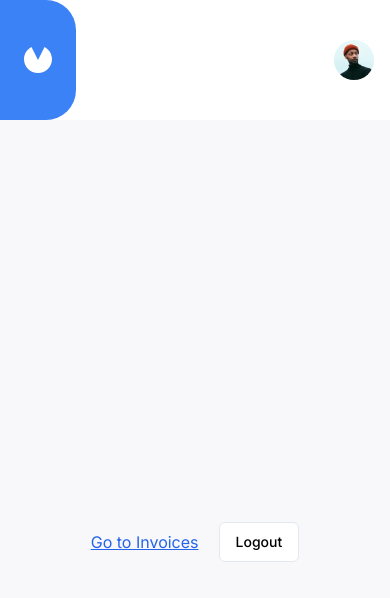
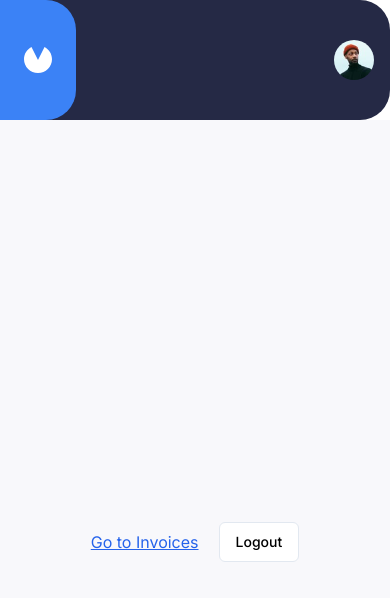
Before and after one commit to AliSherTR/Invoicify-cruds, a Next.js app: page / in a window 390 px wide. Shown: the top 598 px of the page. Built offline with nearby package versions, Linux system fonts and the light colour scheme.

Commit message:
added notifications

```diff
--- a/app/api/invoices/[id]/route.js
+++ b/app/api/invoices/[id]/route.js
@@ -1,6 +1,7 @@
 import { connectDB } from "@/lib/db/connectDb";
 import invoice from "@/lib/models/invoice";
 import { revalidatePath } from "next/cache";
+import { redirect } from "next/navigation";
 import { NextResponse } from "next/server";
 
 export const GET = async (request, { params }) => {
@@ -26,7 +27,7 @@
         await connectDB();
         const data = await invoice.findByIdAndDelete(id);
         revalidatePath(`/invoice`);
-        return NextResponse.json({ message: "success", data: data });
+        return NextResponse.json({ message: "success" });
     } catch (error) {
         // Return an error response
         return NextResponse.json(
--- a/app/layout.jsx
+++ b/app/layout.jsx
@@ -2,6 +2,7 @@
 import "./globals.css";
 import SideBar from "@/components/SideBar";
 import { ThemeProvider } from "@/components/theme-provider";
+import { Toaster } from "@/components/ui/toaster";
 
 const inter = Inter({ subsets: ["latin"] });
 
@@ -22,13 +23,13 @@
                         disableTransitionOnChange
                     >
                         <div className=" lg:col-start-1 lg:col-end-1 col-start-1 col-span-full">
-                        <SideBar />
-
+                            <SideBar />
                         </div>
 
                         <main className="lg:col-start-2 bg-[#f8f8fb] dark:bg-[#141625] col-span-full min-h-screen flex items-center justify-center overflow-auto ">
                             <div className=" max-w-[1200px] m-auto w-full">
                                 {children}
+                                <Toaster />
                             </div>
                         </main>
                     </ThemeProvider>
--- a/components/AddInvoice.jsx
+++ b/components/AddInvoice.jsx
@@ -58,7 +58,7 @@
 
         formAction(formData);
 
-        reset();
+        // reset();
     };
 
     const calculateTotal = (index) => {
--- a/components/DeleteInvoice.jsx
+++ b/components/DeleteInvoice.jsx
@@ -9,7 +9,11 @@
     AlertDialogTitle,
 } from "@/components/ui/alert-dialog";
 import { Button } from "./ui/button";
+import { useRouter } from "next/navigation";
+import { useToast } from "./ui/use-toast";
 export default function DeleteInvoice({ invoice_id }) {
+    const router = useRouter();
+    const { toast } = useToast();
     const handleDeleteInvoice = async () => {
         try {
             const res = await fetch(
@@ -18,7 +22,7 @@
                     method: "DELETE",
                 }
             );
-            console.log("Invoice deleted successfully:");
+            router.push("/invoice");
         } catch (error) {
             console.error("Error deleting invoice:", error);
         }
@@ -38,10 +42,16 @@
                 <AlertDialogCancel className="rounded-full">
                     Cancel
                 </AlertDialogCancel>
+
                 <Button
                     variant="destructive"
                     className="rounded-full mx-1"
-                    onClick={handleDeleteInvoice}
+                    onClick={() => {
+                        handleDeleteInvoice();
+                        toast({
+                            description: "Successfully deleted the invoice",
+                        });
+                    }}
                 >
                     Delete
                 </Button>
--- a/components/SideBar.jsx
+++ b/components/SideBar.jsx
@@ -6,7 +6,7 @@
 
 export default function SideBar() {
     return (
-        <aside className="lg:h-screen  bg-transparent relative z-50 rounded-tr-[30px] rounded-br-[30px] border-none flex lg:flex-col overflow-hidden">
+        <aside className="lg:h-screen relative z-50 rounded-tr-[30px] rounded-br-[30px] bg-[#252945] border-none flex lg:flex-col overflow-hidden">
             <Logo />
 
             <div className=" flex lg:flex-col lg:w-full lg:items-center lg:justify-center flex-1 items-end justify-end gap-x-5 me-4 lg:me-0">
@@ -23,7 +23,6 @@
                     />
                 </div>
             </div>
-
         </aside>
     );
 }
--- /dev/null
+++ b/components/ui/toast.jsx
@@ -0,0 +1,83 @@
+"use client";
+import * as React from "react"
+import * as ToastPrimitives from "@radix-ui/react-toast"
+import { cva } from "class-variance-authority";
+import { X } from "lucide-react"
+
+import { cn } from "@/lib/utils"
+
+const ToastProvider = ToastPrimitives.Provider
+
+const ToastViewport = React.forwardRef(({ className, ...props }, ref) => (
+  <ToastPrimitives.Viewport
+    ref={ref}
+    className={cn(
+      "fixed top-0 z-[100] flex max-h-screen w-full flex-col-reverse p-4 sm:bottom-0 sm:right-0 sm:top-auto sm:flex-col md:max-w-[420px]",
+      className
+    )}
+    {...props} />
+))
+ToastViewport.displayName = ToastPrimitives.Viewport.displayName
+
+const toastVariants = cva(
+  "group pointer-events-auto relative flex w-full items-center justify-between space-x-4 overflow-hidden rounded-md border border-slate-200 p-6 pr-8 shadow-lg transition-all data-[swipe=cancel]:translate-x-0 data-[swipe=end]:translate-x-[var(--radix-toast-swipe-end-x)] data-[swipe=move]:translate-x-[var(--radix-toast-swipe-move-x)] data-[swipe=move]:transition-none data-[state=open]:animate-in data-[state=closed]:animate-out data-[swipe=end]:animate-out data-[state=closed]:fade-out-80 data-[state=closed]:slide-out-to-right-full data-[state=open]:slide-in-from-top-full data-[state=open]:sm:slide-in-from-bottom-full dark:border-slate-800",
+  {
+    variants: {
+      variant: {
+        default: "border bg-white text-slate-950 dark:bg-slate-950 dark:text-slate-50",
+        destructive:
+          "destructive group border-red-500 bg-red-500 text-slate-50 dark:border-red-900 dark:bg-red-900 dark:text-slate-50",
+      },
+    },
+    defaultVariants: {
+      variant: "default",
+    },
+  }
+)
+
+const Toast = React.forwardRef(({ className, variant, ...props }, ref) => {
+  return (
+    (<ToastPrimitives.Root
+      ref={ref}
+      className={cn(toastVariants({ variant }), className)}
+      {...props} />)
+  );
+})
+Toast.displayName = ToastPrimitives.Root.displayName
+
+const ToastAction = React.forwardRef(({ className, ...props }, ref) => (
+  <ToastPrimitives.Action
+    ref={ref}
+    className={cn(
+      "inline-flex h-8 shrink-0 items-center justify-center rounded-md border border-slate-200 bg-transparent px-3 text-sm font-medium ring-offset-white transition-colors hover:bg-slate-100 focus:outline-none focus:ring-2 focus:ring-slate-950 focus:ring-offset-2 disabled:pointer-events-none disabled:opacity-50 group-[.destructive]:border-slate-100/40 group-[.destructive]:hover:border-red-500/30 group-[.destructive]:hover:bg-red-500 group-[.destructive]:hover:text-slate-50 group-[.destructive]:focus:ring-red-500 dark:border-slate-800 dark:ring-offset-slate-950 dark:hover:bg-slate-800 dark:focus:ring-slate-300 dark:group-[.destructive]:border-slate-800/40 dark:group-[.destructive]:hover:border-red-900/30 dark:group-[.destructive]:hover:bg-red-900 dark:group-[.destructive]:hover:text-slate-50 dark:group-[.destructive]:focus:ring-red-900",
+      className
+    )}
+    {...props} />
+))
+ToastAction.displayName = ToastPrimitives.Action.displayName
+
+const ToastClose = React.forwardRef(({ className, ...props }, ref) => (
+  <ToastPrimitives.Close
+    ref={ref}
+    className={cn(
+      "absolute right-2 top-2 rounded-md p-1 text-slate-950/50 opacity-0 transition-opacity hover:text-slate-950 focus:opacity-100 focus:outline-none focus:ring-2 group-hover:opacity-100 group-[.destructive]:text-red-300 group-[.destructive]:hover:text-red-50 group-[.destructive]:focus:ring-red-400 group-[.destructive]:focus:ring-offset-red-600 dark:text-slate-50/50 dark:hover:text-slate-50",
+      className
+    )}
+    toast-close=""
+    {...props}>
+    <X className="h-4 w-4" />
+  </ToastPrimitives.Close>
+))
+ToastClose.displayName = ToastPrimitives.Close.displayName
+
+const ToastTitle = React.forwardRef(({ className, ...props }, ref) => (
+  <ToastPrimitives.Title ref={ref} className={cn("text-sm font-semibold", className)} {...props} />
+))
+ToastTitle.displayName = ToastPrimitives.Title.displayName
+
+const ToastDescription = React.forwardRef(({ className, ...props }, ref) => (
+  <ToastPrimitives.Description ref={ref} className={cn("text-sm opacity-90", className)} {...props} />
+))
+ToastDescription.displayName = ToastPrimitives.Description.displayName
+
+export { ToastProvider, ToastViewport, Toast, ToastTitle, ToastDescription, ToastClose, ToastAction };
--- /dev/null
+++ b/components/ui/toaster.jsx
@@ -0,0 +1,35 @@
+"use client"
+
+import {
+  Toast,
+  ToastClose,
+  ToastDescription,
+  ToastProvider,
+  ToastTitle,
+  ToastViewport,
+} from "@/components/ui/toast"
+import { useToast } from "@/components/ui/use-toast"
+
+export function Toaster() {
+  const { toasts } = useToast()
+
+  return (
+    (<ToastProvider>
+      {toasts.map(function ({ id, title, description, action, ...props }) {
+        return (
+          (<Toast key={id} {...props}>
+            <div className="grid gap-1">
+              {title && <ToastTitle>{title}</ToastTitle>}
+              {description && (
+                <ToastDescription>{description}</ToastDescription>
+              )}
+            </div>
+            {action}
+            <ToastClose />
+          </Toast>)
+        );
+      })}
+      <ToastViewport />
+    </ToastProvider>)
+  );
+}
--- /dev/null
+++ b/components/ui/use-toast.js
@@ -0,0 +1,155 @@
+"use client";
+// Inspired by react-hot-toast library
+import * as React from "react"
+
+const TOAST_LIMIT = 1
+const TOAST_REMOVE_DELAY = 1000000
+
+const actionTypes = {
+  ADD_TOAST: "ADD_TOAST",
+  UPDATE_TOAST: "UPDATE_TOAST",
+  DISMISS_TOAST: "DISMISS_TOAST",
+  REMOVE_TOAST: "REMOVE_TOAST"
+}
+
+let count = 0
+
+function genId() {
+  count = (count + 1) % Number.MAX_SAFE_INTEGER
+  return count.toString();
+}
+
+const toastTimeouts = new Map()
+
+const addToRemoveQueue = (toastId) => {
+  if (toastTimeouts.has(toastId)) {
+    return
+  }
+
+  const timeout = setTimeout(() => {
+    toastTimeouts.delete(toastId)
+    dispatch({
+      type: "REMOVE_TOAST",
+      toastId: toastId,
+    })
+  }, TOAST_REMOVE_DELAY)
+
+  toastTimeouts.set(toastId, timeout)
+}
+
+export const reducer = (state, action) => {
+  switch (action.type) {
+    case "ADD_TOAST":
+      return {
+        ...state,
+        toasts: [action.toast, ...state.toasts].slice(0, TOAST_LIMIT),
+      };
+
+    case "UPDATE_TOAST":
+      return {
+        ...state,
+        toasts: state.toasts.map((t) =>
+          t.id === action.toast.id ? { ...t, ...action.toast } : t),
+      };
+
+    case "DISMISS_TOAST": {
+      const { toastId } = action
+
+      // ! Side effects ! - This could be extracted into a dismissToast() action,
+      // but I'll keep it here for simplicity
+      if (toastId) {
+        addToRemoveQueue(toastId)
+      } else {
+        state.toasts.forEach((toast) => {
+          addToRemoveQueue(toast.id)
+        })
+      }
+
+      return {
+        ...state,
+        toasts: state.toasts.map((t) =>
+          t.id === toastId || toastId === undefined
+            ? {
+                ...t,
+                open: false,
+              }
+            : t),
+      };
+    }
+    case "REMOVE_TOAST":
+      if (action.toastId === undefined) {
+        return {
+          ...state,
+          toasts: [],
+        }
+      }
+      return {
+        ...state,
+        toasts: state.toasts.filter((t) => t.id !== action.toastId),
+      };
+  }
+}
+
+const listeners = []
+
+let memoryState = { toasts: [] }
+
+function dispatch(action) {
+  memoryState = reducer(memoryState, action)
+  listeners.forEach((listener) => {
+    listener(memoryState)
+  })
+}
+
+function toast({
+  ...props
+}) {
+  const id = genId()
+
+  const update = (props) =>
+    dispatch({
+      type: "UPDATE_TOAST",
+      toast: { ...props, id },
+    })
+  const dismiss = () => dispatch({ type: "DISMISS_TOAST", toastId: id })
+
+  dispatch({
+    type: "ADD_TOAST",
+    toast: {
+      ...props,
+      id,
+      open: true,
+      onOpenChange: (open) => {
+        if (!open) dismiss()
+      },
+    },
+  })
+
+  return {
+    id: id,
+    dismiss,
+    update,
+  }
+}
+
+function useToast() {
+  const [state, setState] = React.useState(memoryState)
+
+  React.useEffect(() => {
+    listeners.push(setState)
+    return () => {
+      const index = listeners.indexOf(setState)
+      if (index > -1) {
+        listeners.splice(index, 1)
+      }
+    };
+  }, [state])
+
+  return {
+    ...state,
+    toast,
+    dismiss: (toastId) => dispatch({ type: "DISMISS_TOAST", toastId }),
+  };
+}
+
+export { useToast, toast }
--- a/package.json
+++ b/package.json
@@ -13,6 +13,7 @@
     "@radix-ui/react-dialog": "^1.1.1",
     "@radix-ui/react-select": "^2.1.1",
     "@radix-ui/react-slot": "^1.1.0",
+    "@radix-ui/react-toast": "^1.2.1",
     "class-variance-authority": "^0.7.0",
     "clsx": "^2.1.1",
     "lucide-react": "^0.414.0",
```
Also changed, not shown: app/invoice/[id]/page.jsx (+16 -4 lines), 1 other file (tests, documents, lock files or other folders). Lines whose indentation alone changed are shown as unchanged.
